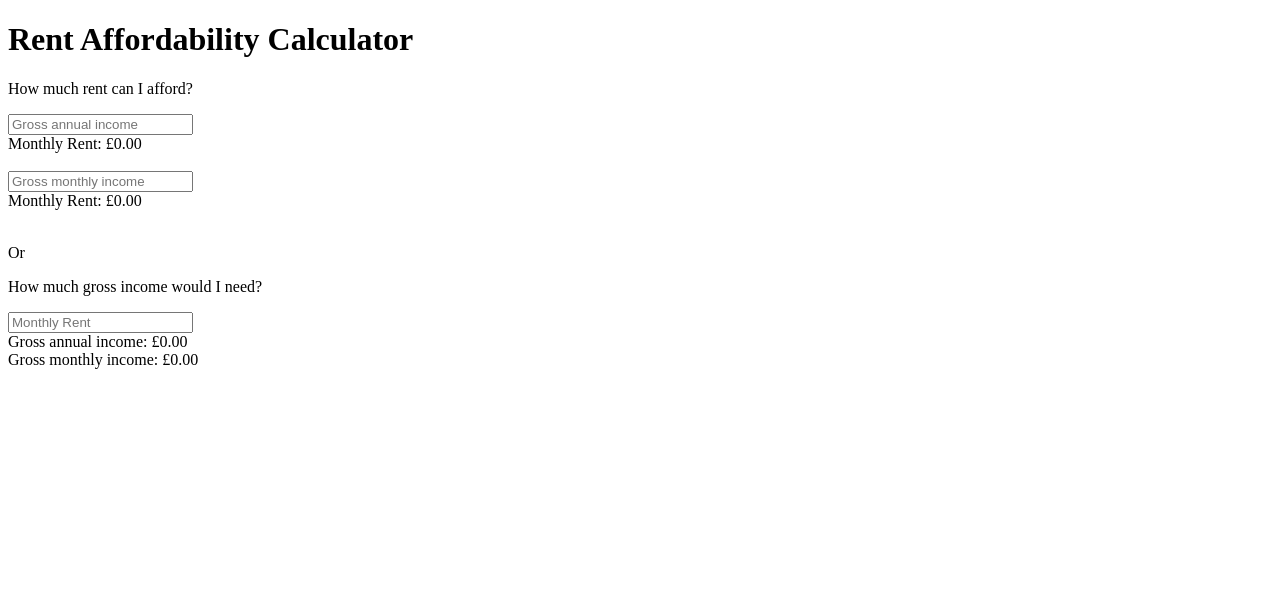
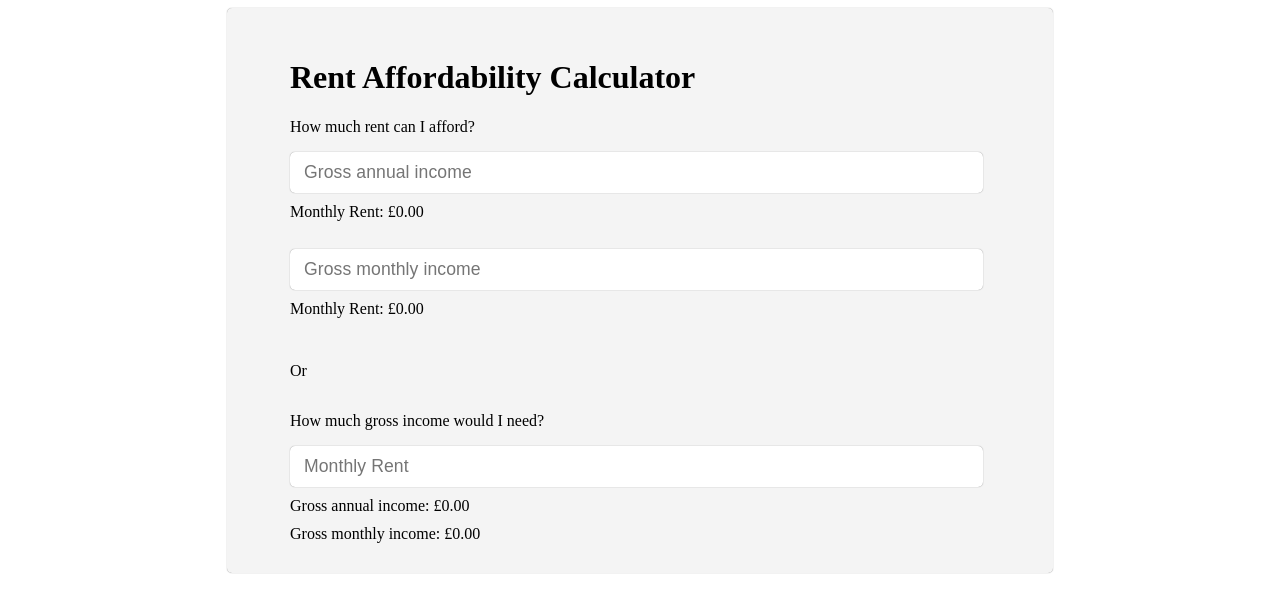
Before and after one commit to AbdullahChaudhry/rent-affordability-calculator, an Angular app: page / in a window 1280 px wide. Shown: the top 612 px of the page. Built offline with nearby package versions, Linux system fonts and the light colour scheme.

Commit message:
add component styles

```diff
--- a/src/app/app.component.scss
+++ b/src/app/app.component.scss
@@ -0,0 +1,44 @@
+input {
+  background: #fff;
+  color: #555;
+  border: 0 solid transparent;
+  box-shadow: 0 0 1px rgb(0 0 0 / 50%);
+  padding: 10px 2%;
+  float: left;
+  margin-right: 1%;
+  border-radius: 5px;
+  font-size: 1.1rem;
+  letter-spacing: 0.005rem;
+  font-weight: 300;
+}
+
+input[type="number"]::-webkit-inner-spin-button,
+input[type="number"]::-webkit-outer-spin-button {
+  -webkit-appearance: none;
+  -moz-appearance: none;
+  appearance: none;
+  margin: 0;
+}
+
+.form {
+  // width: 90%;
+  // float: left;
+  background: #f4f4f4;
+  padding: 30px 5%;
+  box-shadow: 0px 0px 1px rgb(0 0 0 / 50%);
+  border-radius: 5px;
+  margin: 0 auto;
+  // text-align: left;
+  width: 700px;
+}
+
+.container {}
+
+.row {
+  display: flex;
+  flex-direction: column;
+}
+
+.row__result {
+  margin: 10px 0px;
+}
```
